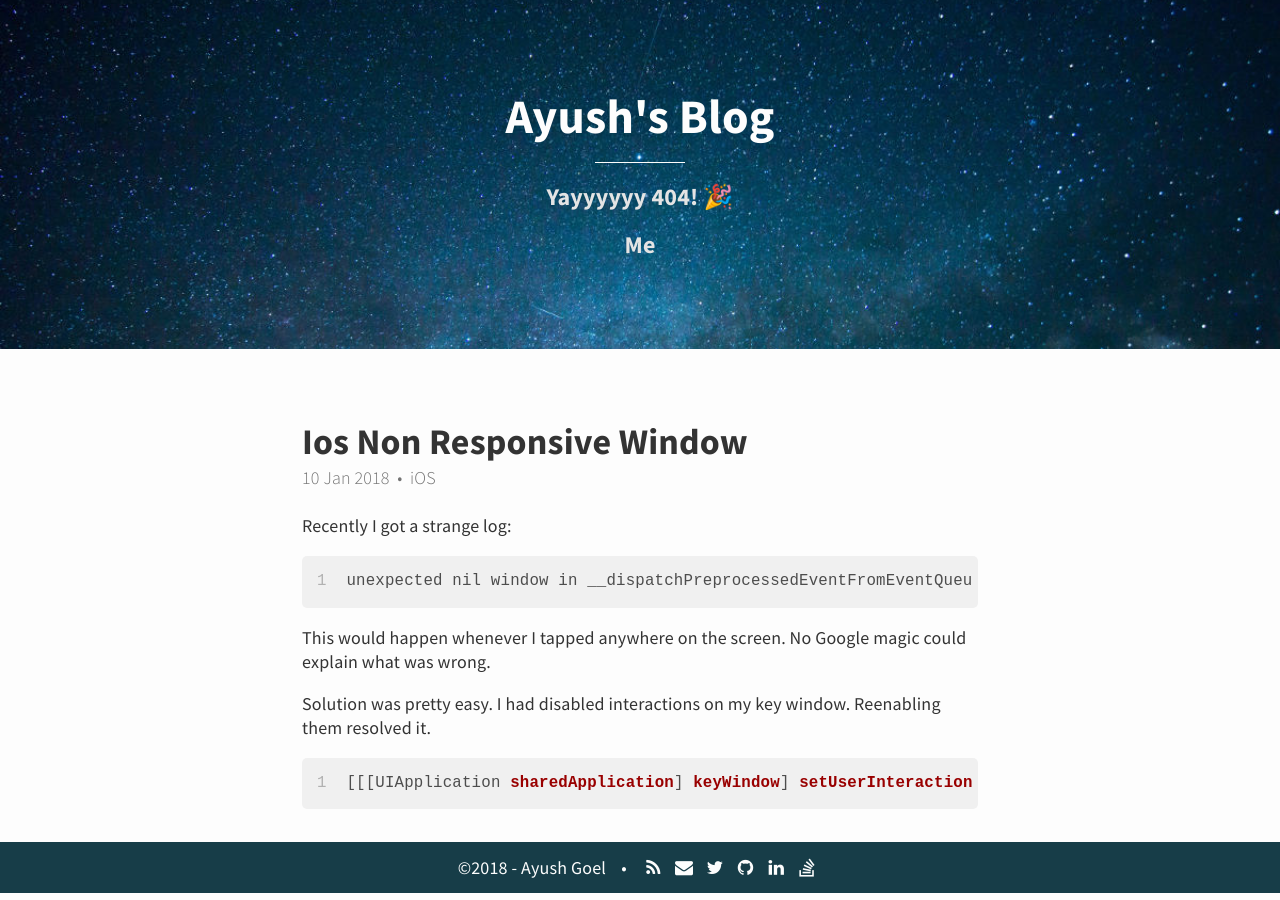
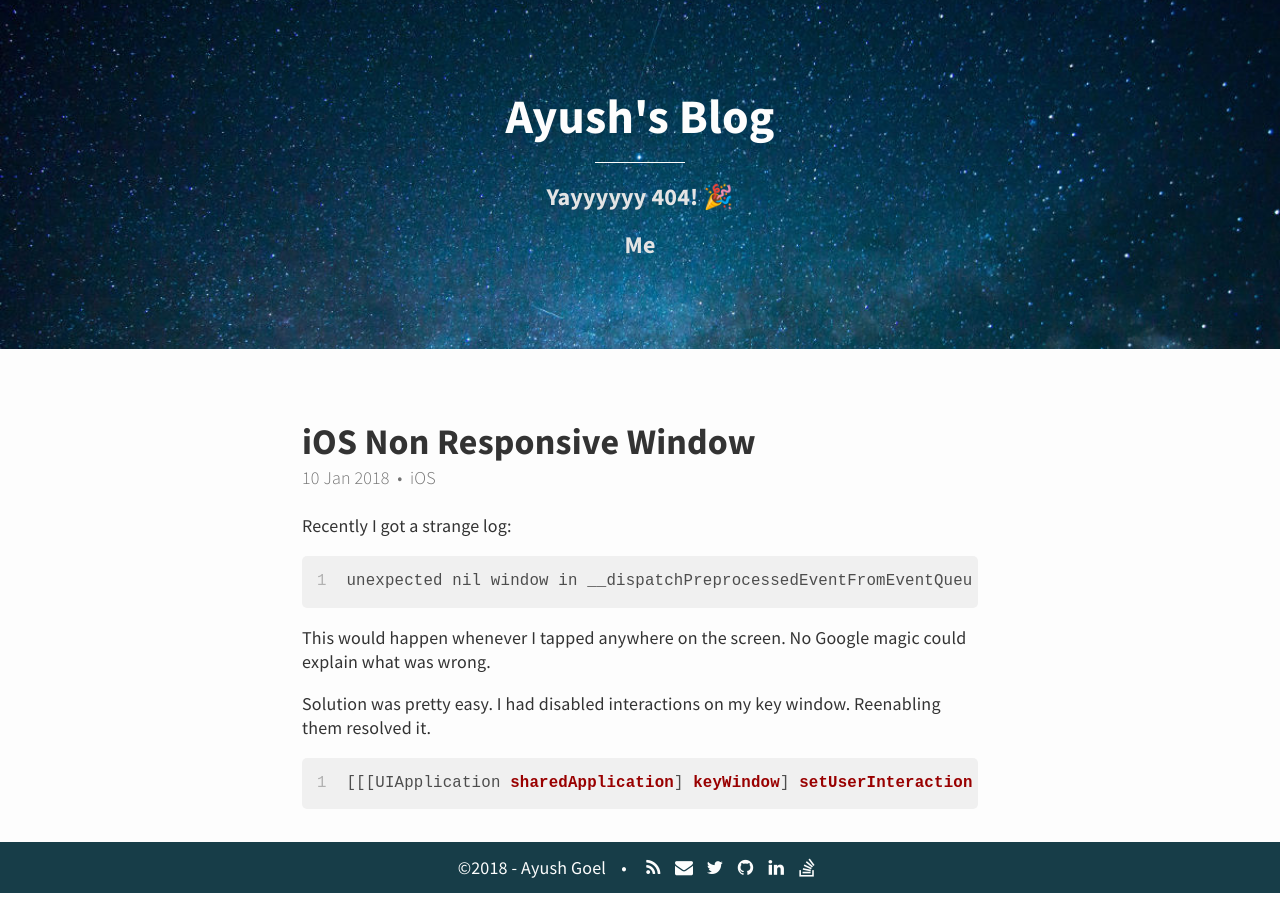
Before and after one commit to ayushgoel/ayushgoel.github.io, a Jekyll site: the page built from _posts/2018-01-10-ios-non-responsive-window.md, in a window 1280 px wide. Built offline with Jekyll 4.4.1, drawn with Linux system fonts in a browser that asks for light colours; nearby versions of some CDN libraries; part of the change alters nothing that is shown.

```diff
--- a/_posts/2018-01-10-ios-non-responsive-window.md
+++ b/_posts/2018-01-10-ios-non-responsive-window.md
@@ -1,4 +1,5 @@
 ---
+title: iOS Non Responsive Window
 tags: iOS
 ---
 
```
